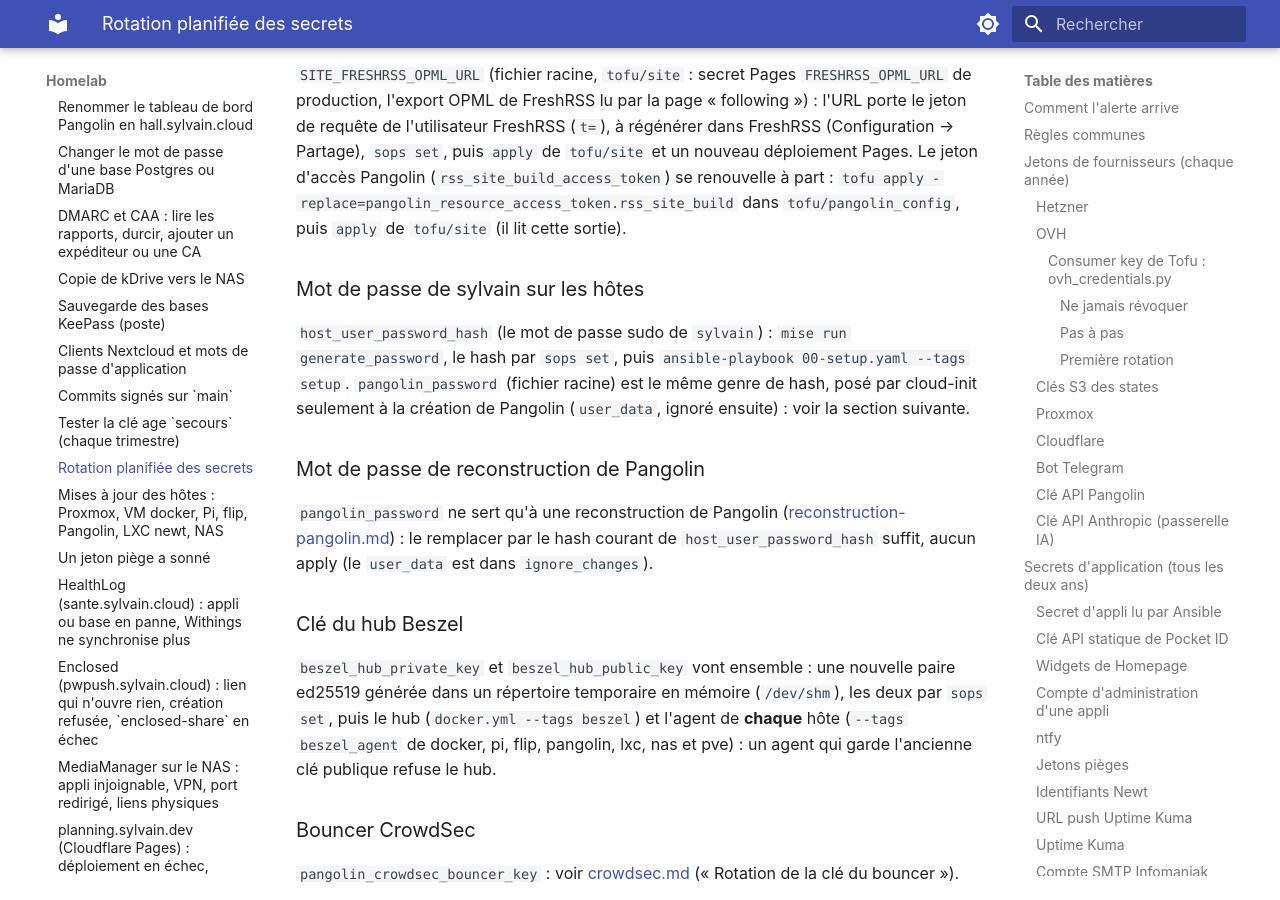
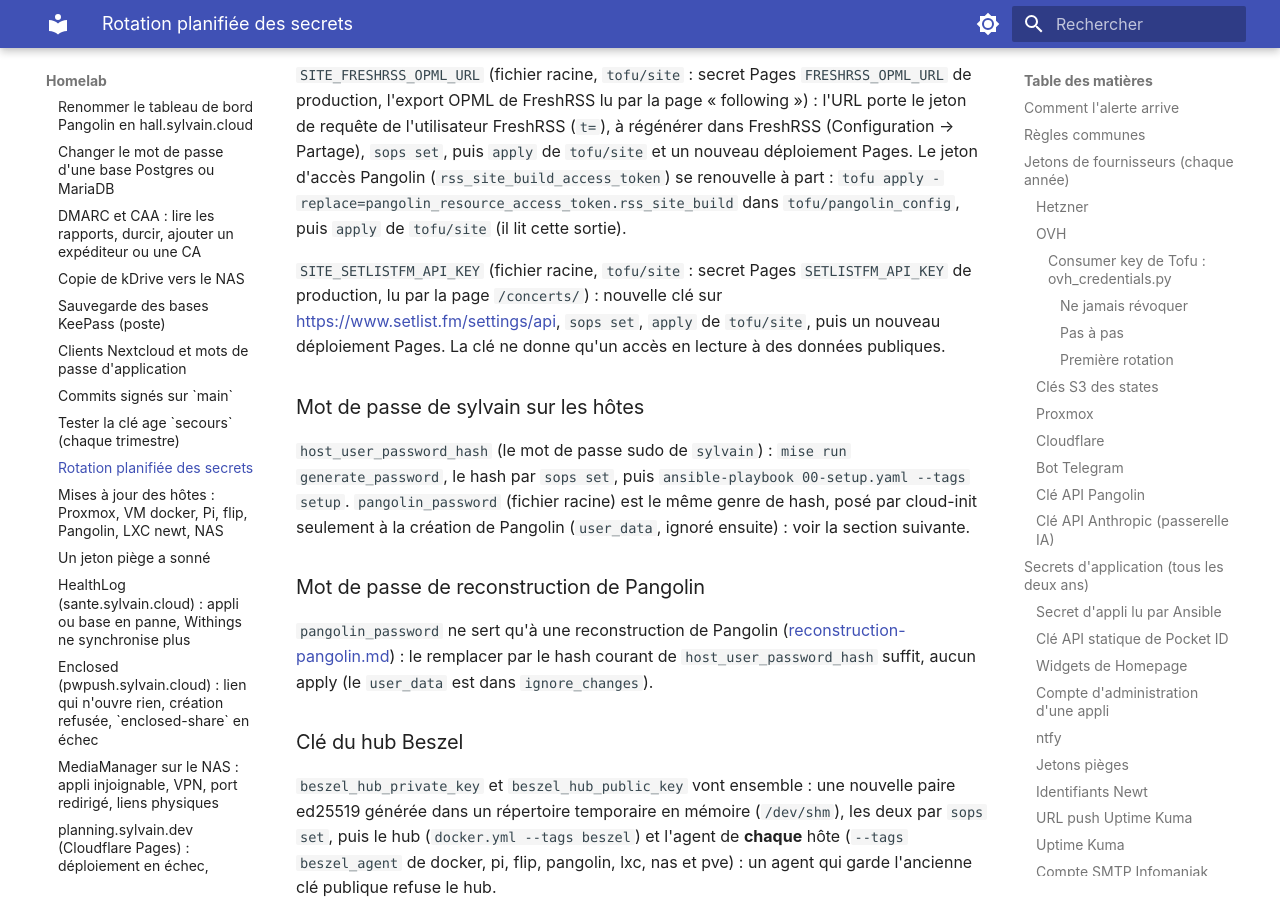
Before and after one commit to sylvainmetayer/homelab, an MkDocs documentation site: the page built from docs/runbooks/rotation-des-secrets.md, in a window 1280 px wide and 900 px high, scrolled down 20399 px. Built offline with MkDocs 1.6.1 and Material for MkDocs 9.7.7, drawn with Linux system fonts in a browser that asks for light colours.

Commit message:
feat(site): variables setlist.fm du projet Pages (page /concerts/)
SETLISTFM_API_KEY (secret, SOPS SITE_SETLISTFM_API_KEY) et SETLISTFM_USER
(en clair) en production seulement, pour la PR site #480. Sous-module secrets
avancé (clé et entrée de rotation).

Claude-Session: https://claude.ai/code/session_01EfxfYB2pkaQLtTaWEbDKW8

```diff
--- a/docs/runbooks/rotation-des-secrets.md
+++ b/docs/runbooks/rotation-des-secrets.md
@@ -844,6 +844,12 @@ Pangolin (`rss_site_build_access_token`) se renouvelle à part : `tofu apply
 -replace=pangolin_resource_access_token.rss_site_build` dans
 `tofu/pangolin_config`, puis `apply` de `tofu/site` (il lit cette sortie).
 
+`SITE_SETLISTFM_API_KEY` (fichier racine, `tofu/site` : secret Pages
+`SETLISTFM_API_KEY` de production, lu par la page `/concerts/`) : nouvelle clé
+sur <https://www.setlist.fm/settings/api>, `sops set`, `apply` de `tofu/site`,
+puis un nouveau déploiement Pages. La clé ne donne qu'un accès en lecture à
+des données publiques.
+
 ### Mot de passe de sylvain sur les hôtes
 
 `host_user_password_hash` (le mot de passe sudo de `sylvain`) :
```
Also changed, not shown: tofu/site/README.md (+1 -0 lines), 3 other files.
